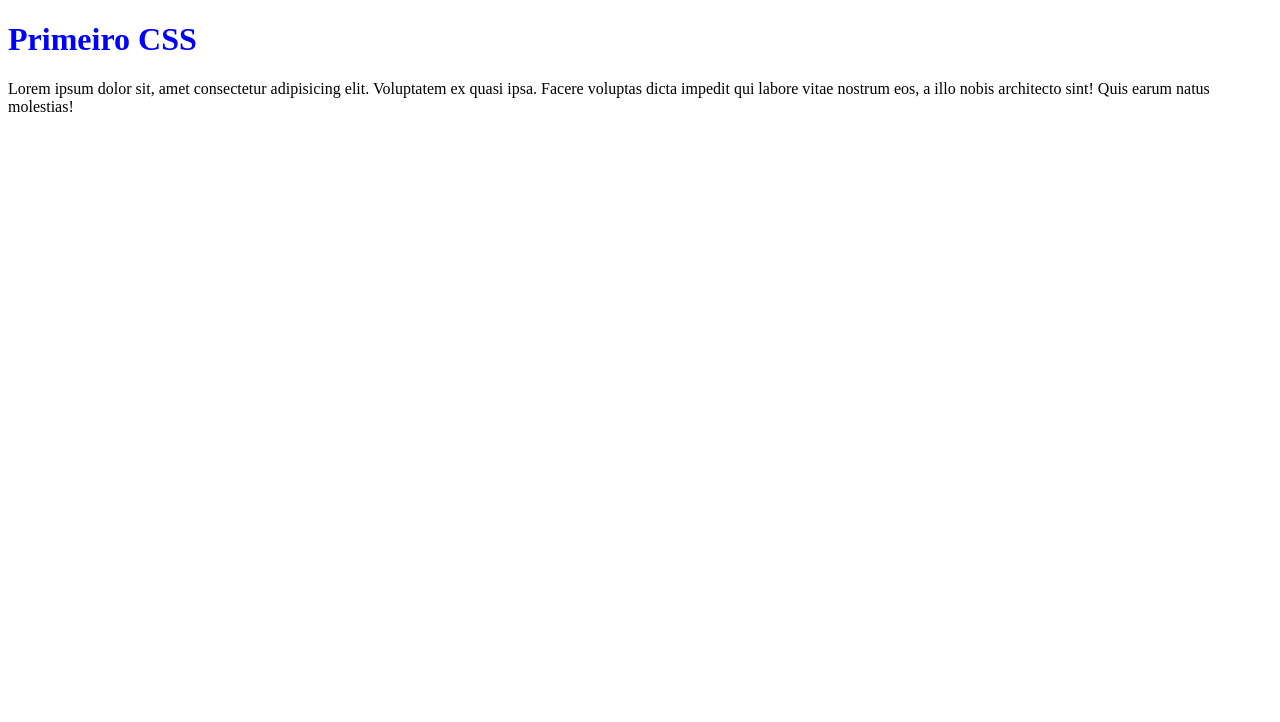
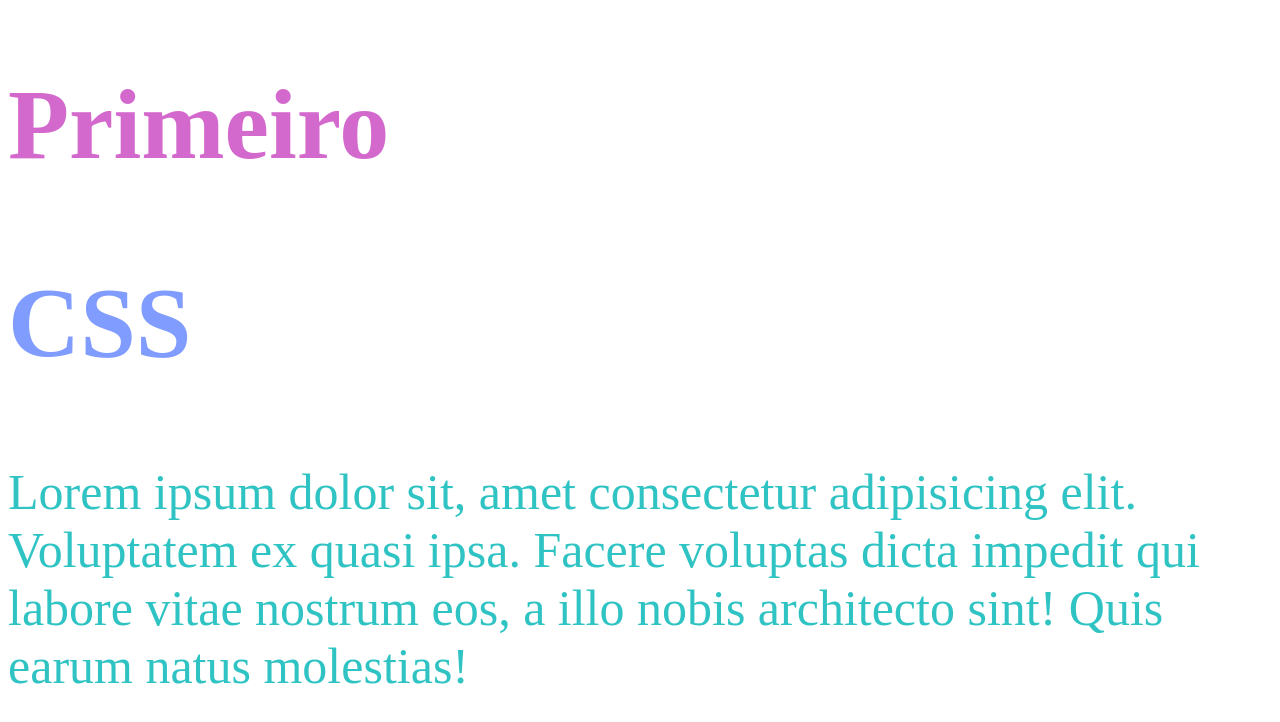
Before and after one commit to Zanirato/AulasCSS, a plain HTML site: page ex01_AdicionarCSS/index.html in a window 1280 px wide. Drawn offline with Linux system fonts and the light colour scheme.

Commit message:
Arquivo de CSS externo

```diff
--- a/ex01_AdicionarCSS/index.html
+++ b/ex01_AdicionarCSS/index.html
@@ -7,7 +7,8 @@
     <title>Adicionando CSS</title>
 </head>
 <body>
-    <h1>Primeiro CSS</h1>
+    <h1>Primeiro</h1>
+    <h2>CSS</h2>
     <p>
         Lorem ipsum dolor sit, amet consectetur adipisicing elit. Voluptatem ex quasi ipsa. Facere voluptas dicta impedit qui labore vitae nostrum eos, a illo nobis architecto sint! Quis earum natus molestias!
     </p>
--- a/ex01_AdicionarCSS/style.css
+++ b/ex01_AdicionarCSS/style.css
@@ -1,3 +1,14 @@
+/* Usando CSS externo */
 h1{
-    color:blue;
+    color:rgb(212, 105, 205);
+    font-size: 100px
 }
+h2{
+    color:rgb(129, 156, 255);
+    font-size: 100px;
+}
+
+p{
+    color:rgba(13, 185, 185, 0.854);
+    font-size: 50px;
+}
```
